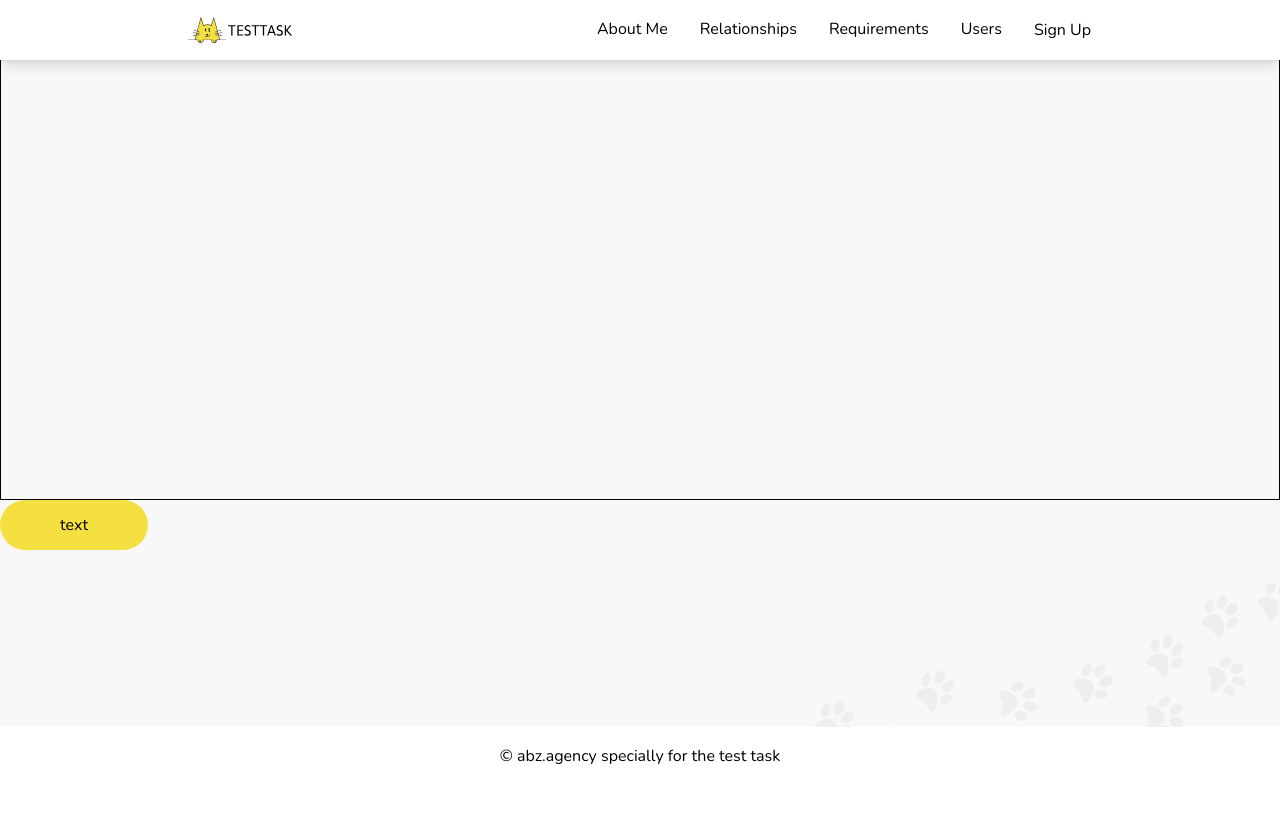
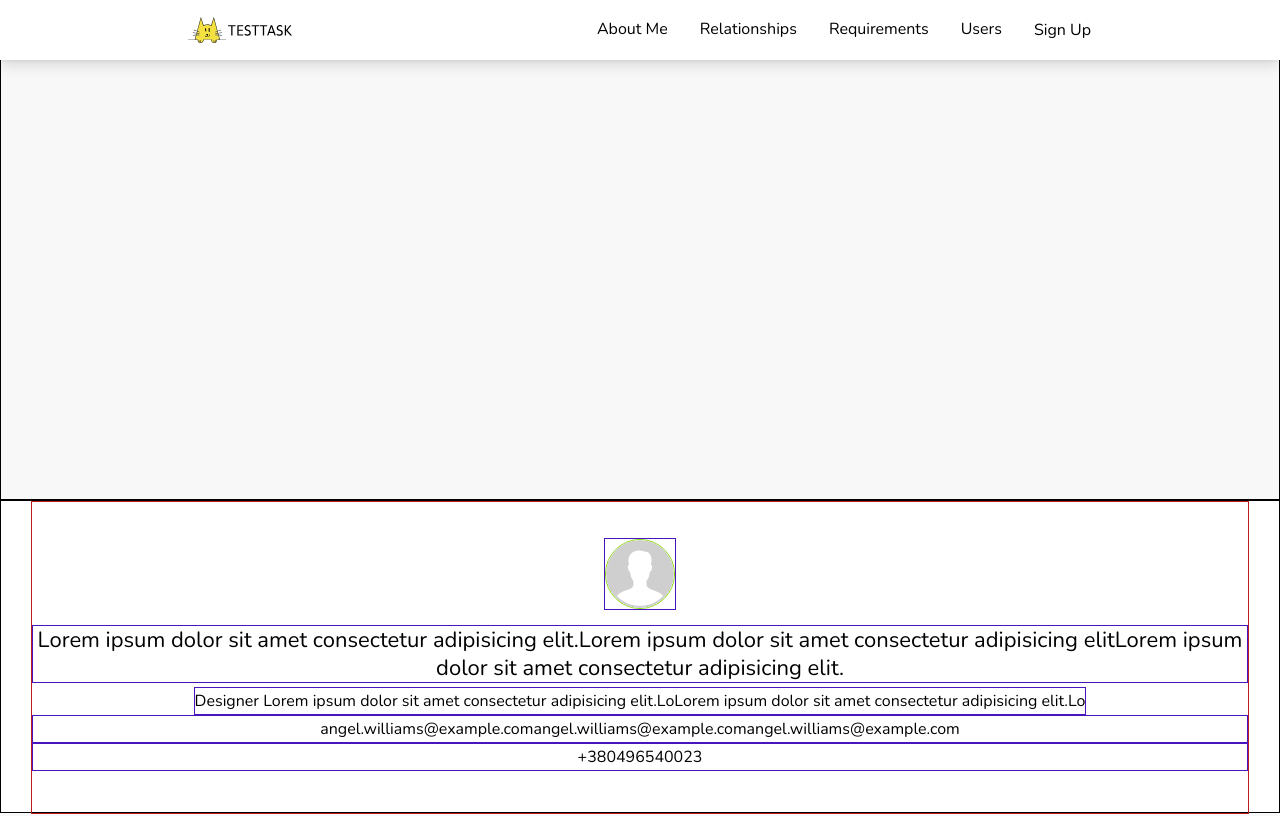
Before and after one commit to RS882/testtask-abz, a React (Create React App) app: page / in a window 1280 px wide. Shown: the top 816 px of the page. Built offline with nearby package versions, Linux system fonts and the light colour scheme.

Commit message:
+usercard

```diff
--- a/src/componrnts/button/button.jsx
+++ b/src/componrnts/button/button.jsx
@@ -7,6 +7,7 @@ const Button = (props) => {
 			<button
 				className="btn__btn"
 				disabled={props.btnDisabled}
+				onClick={props.onClickBtn}
 				type={props.btnType}
 			>{props.text}</button>
 		</div>
--- a/src/componrnts/footer/Footer.jsx
+++ b/src/componrnts/footer/Footer.jsx
@@ -1,6 +1,7 @@
 
 import { useSelector } from 'react-redux';
-import Button from '../button/button';
+import UserCard from '../main/userCard/UssrCard';
+
 import footPrint_328x124 from './../../assets/img/Footprint-328x124.svg';
 import footPrint_467x177 from './../../assets/img/Footprint-467x177.svg';
 import footPrint_972x177 from './../../assets/img/Footprint-972x177.svg';
@@ -16,9 +17,20 @@ const Footer = (props) => {
 	// console.log(is768);
 	// console.log(is1392);
 	// console.log(bPoints);
+
+	const user = {
+		"id": "30",
+		"name": "	Lorem ipsum dolor sit amet consectetur adipisicing elit.Lorem ipsum dolor sit amet consectetur adipisicing elitLorem ipsum dolor sit amet consectetur adipisicing elit.",
+		"email": "angel.williams@example.comangel.williams@example.comangel.williams@example.com",
+		"phone": "+380496540023",
+		"position": "Designer Lorem ipsum dolor sit amet consectetur adipisicing elit.LoLorem ipsum dolor sit amet consectetur adipisicing elit.Lo",
+		"position_id": "4",
+		"registration_timestamp": 1537777441,
+		"photo": "https://frontend-test-assignment-api.abz.agency/images/users/5b977ba13fb3330.jpeg"
+	}
 	return (
 		<footer className='footer'>
-			<Button btnType={'button'} btnDisabled={false} text={'text'} />
+			<UserCard {...user} />
 			<div style={{ backgroundImage: `url(${bPoints})` }}
 				className='footer__foot-img'></div>
 
--- /dev/null
+++ b/src/componrnts/main/userCard/UssrCard.jsx
@@ -0,0 +1,26 @@
+
+import notPhoto from './../../../assets/img/Photo-cover.svg';
+const UserCard = (props) => {
+
+
+	return (
+		<div className="usercard">
+			<div className="usercard__body">
+				<div className="usercard__img item-card">
+					<img src={notPhoto} alt='user' />
+					{/* {props.photo} */}
+				</div>
+				<h3 className=" usercard__name item-card">{props.name}</h3>
+				<div className=" usercard__position item-card">{props.position}</div>
+				<div className="usercard__contacts item-card">
+					<a href={`mailto:${props.email}`}>{props.email}</a>
+				</div>
+				<div className="usercard__contacts item-card">
+					<a href={`tel:${props.phone}`}>{props.phone}</a>
+				</div>
+			</div>
+		</div>
+	)
+}
+
+export default UserCard;
--- a/src/index.scss
+++ b/src/index.scss
@@ -39,6 +39,20 @@ $md2: 1023.98;
 $md3: 767.98;
 
 //=========================================
+
+@mixin cut_string_elips($str) {
+	display: -webkit-box;
+	-webkit-line-clamp: $str;
+	-webkit-box-orient: vertical;
+	overflow: hidden;
+}
+
+@mixin cut_first_string {
+	overflow: hidden;
+	white-space: nowrap;
+	text-overflow: ellipsis;
+}
+//===============================================
 @import "./scss/resetStyle.scss";
 @import "./scss/App.scss";
 
--- a/src/scss/button.scss
+++ b/src/scss/button.scss
@@ -1,5 +1,21 @@
+@mixin btn_prop_pse($width, $height) {
+	content: "";
+	position: absolute;
+	top: 0;
+	left: 50%;
+	transform: translateX(-50%);
+	height: $height;
+	width: $width;
+	background-color: rgba(126, 126, 126, 0.5);
+	border-radius: inherit;
+	opacity: 0;
+	visibility: hidden;
+	transition: opacity 0.3s ease 0s, visibility 0.3s ease 0s;
+}
+
 .btn {
 	&__btn {
+		position: relative;
 		width: 148px;
 		height: 50px;
 		background-color: $primaryColor;
@@ -8,12 +24,41 @@
 		justify-content: center;
 		align-items: center;
 		transition: all 0.3s ease 0s;
+		overflow: hidden;
+		user-select: none;
 		&:hover {
 			background-color: #ffe302;
 		}
 		&:disabled {
 			background-color: #b4b4b4;
 			color: #fff;
+			cursor: auto;
+		}
+
+		&:before {
+			@include btn_prop_pse(120/148 * 100%, inherit);
+		}
+		&:after {
+			@include btn_prop_pse(134/148 * 100%, 86/50 * 100%);
+		}
+
+		&:focus {
+			background-color: $primaryColor;
+			&:before {
+				opacity: 1;
+				visibility: visible;
+			}
+		}
+		&:active {
+			background-color: $primaryColor;
+			&:before {
+				opacity: 0;
+				visibility: hidden;
+			}
+			&:after {
+				opacity: 1;
+				visibility: visible;
+			}
 		}
 	}
 }
--- a/src/scss/header/menu.scss
+++ b/src/scss/header/menu.scss
@@ -52,9 +52,7 @@
 			margin: 0px 0px 0px 0px;
 		}
 		a {
-			overflow: hidden;
-			white-space: nowrap;
-			text-overflow: ellipsis;
+			@include cut_first_string;
 			text-transform: capitalize;
 		}
 	}
--- a/src/scss/main/main.scss
+++ b/src/scss/main/main.scss
@@ -1,3 +1,5 @@
+@import "./userCard.scss";
+
 .main {
 	flex: 1 1 auto;
 	border: 1px solid rgb(0, 0, 0);
--- /dev/null
+++ b/src/scss/main/userCard.scss
@@ -0,0 +1,43 @@
+.usercard {
+	border: 1px solid #000;
+	height: 313px;
+	background-color: #fff;
+	&__body {
+		height: inherit;
+		margin: 0px 30px;
+		padding: 36px 0px;
+		display: flex;
+		flex-direction: column;
+		align-items: center;
+		border: 1px solid rgb(184, 28, 28);
+	}
+
+	&__img {
+		margin-bottom: 15px;
+		img {
+			width: 70px;
+			height: 70px;
+			border-radius: 50%;
+			border: 1px solid rgb(139, 216, 15);
+		}
+	}
+	&__name {
+		font-size: 22px;
+		line-height: 28px;
+		margin-bottom: 4px;
+		@include cut_string_elips(2);
+	}
+	&__position {
+		@include cut_string_elips(2);
+	}
+
+	&__contacts {
+		width: 100%;
+		@include cut_first_string;
+	}
+}
+
+.item-card {
+	border: 1px solid rgb(73, 22, 190);
+	text-align: center;
+}
```
